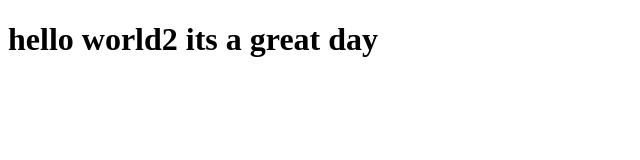
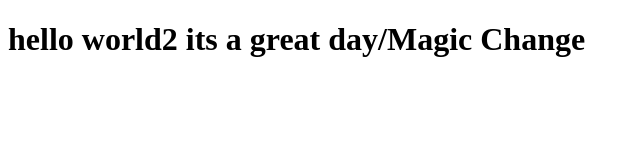
Before and after one commit to xlinsi/coursera-test, a plain HTML site: page site/index.html in a window 1280 px wide. Shown: the whole page, without its empty margins (0-640 px from the left). Drawn offline with Linux system fonts and the light colour scheme.

Commit message:
small changes

```diff
--- a/site/index.html
+++ b/site/index.html
@@ -4,6 +4,6 @@
 	<title>hello world2</title>
 </head>
 <body>
-<h1>hello world2 its a great day</h1>
+<h1>hello world2 its a great day/Magic Change</h1>
 </body>
 </html>
```
